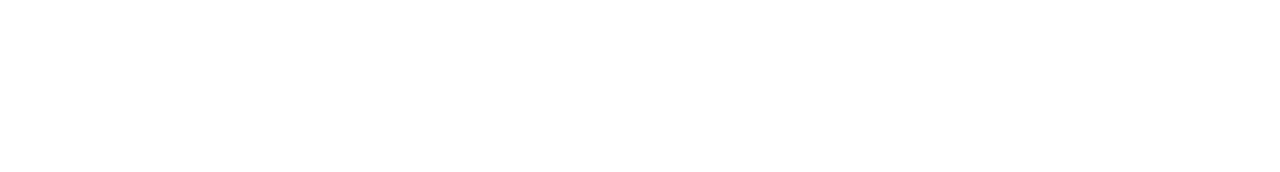
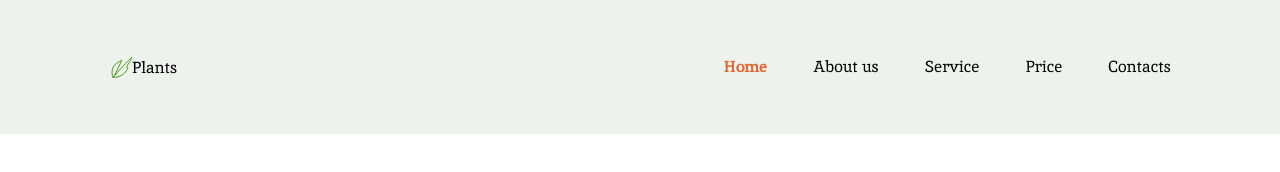
Before and after one commit to Artems549/practice, a plain HTML site: page plants/index.html in a window 1280 px wide. Drawn offline with Linux system fonts and the light colour scheme.

Commit message:
feat: add header

```diff
--- a/plants/css/style.css
+++ b/plants/css/style.css
@@ -42,3 +42,82 @@ html {
     max-width: 1440px;
     margin: 0 auto;
 }
+
+/* Header style start */
+
+.header__top {
+    display: flex;
+    flex-wrap: wrap;
+    justify-content: space-between;
+    background: #EDF2EC;
+    align-items: center;
+    padding: 42px 0px 42px 0px;
+}
+.header__logo {
+    margin-left: 111px;
+}
+.header__logo-link {
+    font-family: "Inika";
+    font-style: normal;
+    font-weight: 400;
+    font-size: 16px;
+    line-height: 21px;
+    color: #000000;
+    text-decoration: none;
+    padding-left: 21px;
+    background: url(../img/header__logo.svg) no-repeat left;
+}
+.header__nav-top {
+    display: flex;
+    flex-wrap: wrap;
+    margin-right: 63px;
+}
+.header__nav-link {
+    font-family: 'Inika';
+    font-style:  normal;
+    font-weight: 400;
+    font-size: 16px;
+    line-height: 50px;
+    text-decoration: none;
+    color: #010201;
+    margin-right: 46px;
+    transition: 0.2s all;
+}
+.header__nav-link span {
+    font-weight: 700;
+    color: #E06733;
+}
+.header__nav-link:hover {
+    opacity: 0.7;
+}
+.header__nav-link-home:hover {
+    opacity: 0.7;
+}
+.header__burger {
+    display: none;
+    width: 40px;
+    height: 24px;
+    position: relative;
+}
+.burger__line {
+    display: block;
+    width: 100%;
+    height: 2px;
+    background: #717171;
+    position: absolute;
+    left: 0px;
+}
+.burger__line-first {
+    top: -2px;
+}
+.burger__line-second {
+    top: 6px;
+}
+.burger__line-third {
+    top: 14px
+}
+.burger__line-fourth {
+    bottom: 0px;
+}
+
+/* Header style end */
--- a/plants/index.html
+++ b/plants/index.html
@@ -9,3 +9,48 @@
     <link rel='stylesheet' media='screen' href='css/style.css'>
 </head>
 <body>
+    <header class="header">
+        <div class="wrapper">
+            <div class="header__top">
+                <div class="header__logo">
+                    <a href="#!" class="header__logo-link">
+                        Plants
+                    </a>
+                </div>
+
+                <nav class="header__nav">
+                    <ul class="header__nav-top">
+                        <li class="header__item">
+                            <a href="#!" class="header__nav-link"><span>Home</span></a>
+                        </li>
+                        <li class="header__item">
+                            <a href="#!" class="header__nav-link">About us</a>
+                        </li>
+                        <li class="header__item">
+                            <a href="#!" class="header__nav-link">Service</a>
+                        </li>
+                        <li class="header__item">
+                            <a href="#!" class="header__nav-link">Price</a>
+                        </li>
+                        <li class="header__item">
+                            <a href="#!" class="header__nav-link header__nav-link-last">Contacts</a>
+                        </li>
+                    </ul>
+                    <div class="header__nav-close">
+                        <span class="close__line"></span>
+                        <span class="close__line"></span>
+                    </div>
+                </nav>
+
+                <div class="header__burger burger">
+                    <span class="burger__line burger__line-first"></span>
+                    <span class="burger__line burger__line-second"></span>
+                    <span class="burger__line burger__line-third"></span>
+                    <span class="burger__line burger__line-fourth"></span>
+                </div>
+            </div>
+        </div>
+    </header>
+
+</body>
+</html>
```
